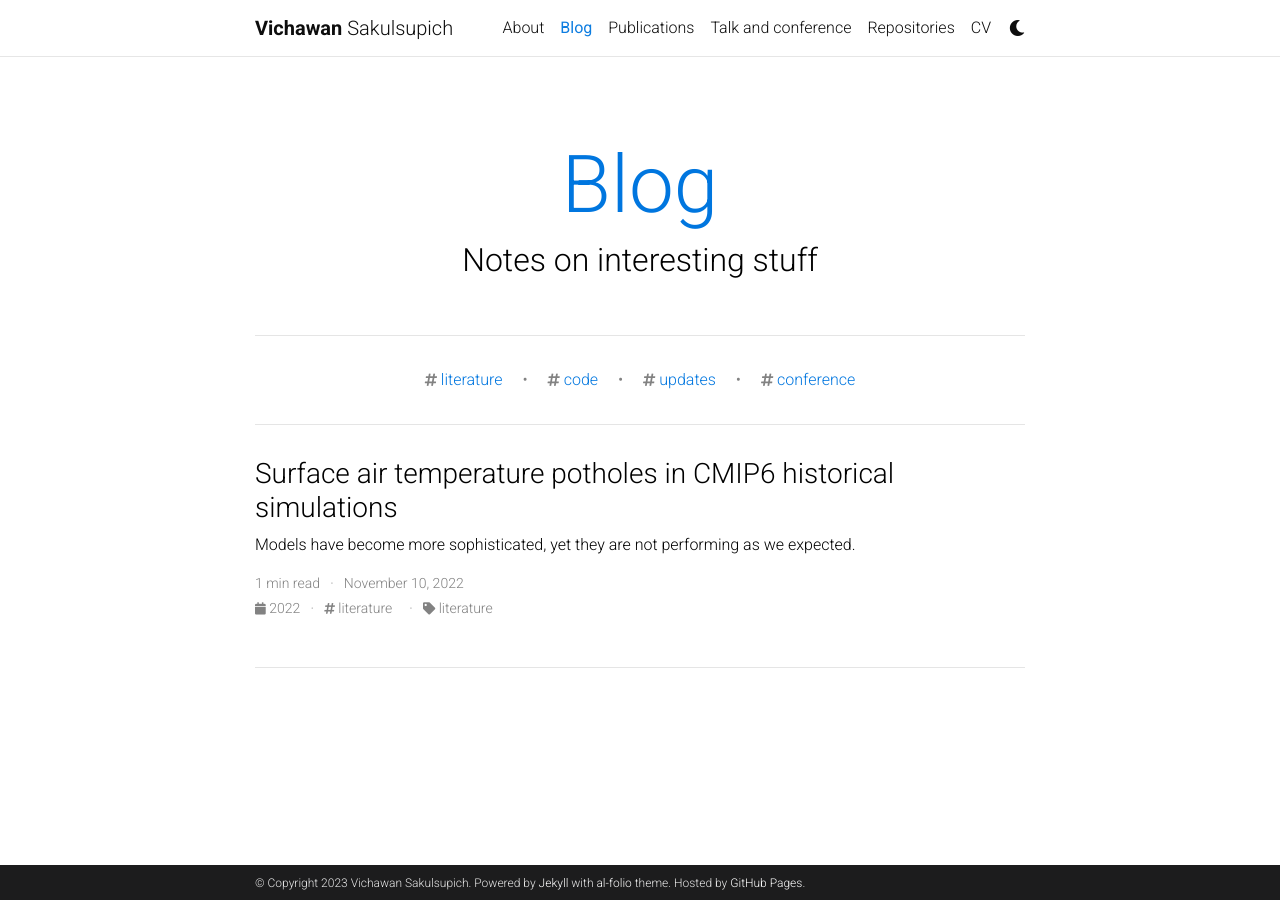
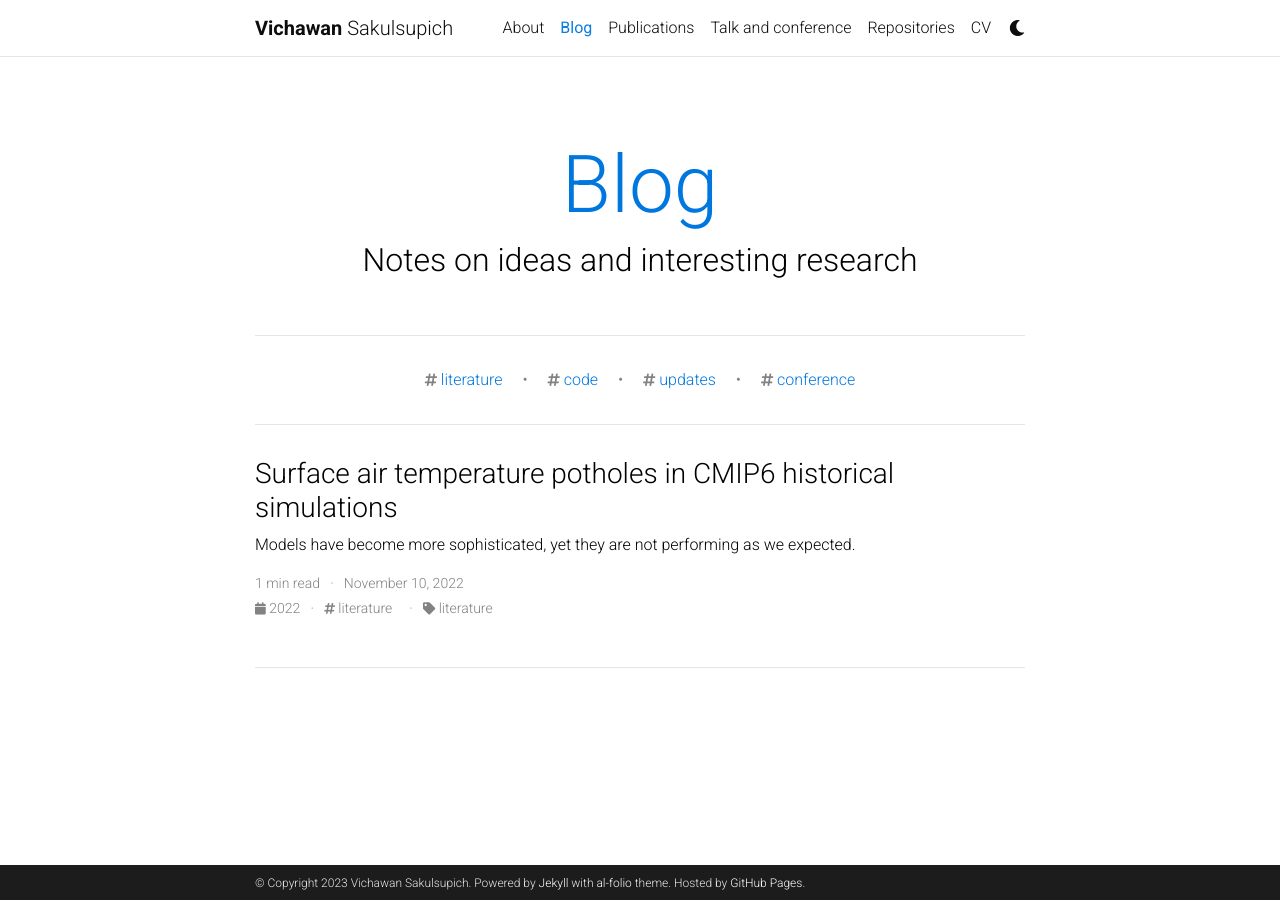
Before and after one commit to vichawans/vichawans.github.io, a Jekyll site: the page built from blog/index.html, in a window 1280 px wide. Built offline with Jekyll 4.4.1, drawn with Linux system fonts in a browser that asks for light colours; the list of posts is cut into pages by our own code; comment, search, counter and statistics services are not loaded; a style sheet for code colours, icons or effects is not loaded.

Commit message:
Update _config.yml

```diff
--- a/_config.yml
+++ b/_config.yml
@@ -8,7 +8,7 @@ middle_name:
 last_name: Sakulsupich
 email: vs480@cam.ac.uk
 description: > # the ">" symbol means to ignore newlines until "footer_text:"
-  Atmospheric chemistry. Climate models and data visualization.
+  Atmospheric chemistry. Aerosols. Climate models.
 footer_text: >
   Powered by <a href="https://jekyllrb.com/" target="_blank">Jekyll</a> with <a href="https://github.com/alshedivat/al-folio">al-folio</a> theme.
   Hosted by <a href="https://pages.github.com/" target="_blank">GitHub Pages</a>.
@@ -112,7 +112,7 @@ bing_site_verification:  # out your bing-site-verification ID (Bing Webmaster)
 
 blog_name: Blog # blog_name will be displayed in your blog page
 blog_nav_title: Blog # your blog must have a title for it to be displayed in the nav bar
-blog_description: Notes on interesting stuff
+blog_description: Notes on ideas and interesting research
 permalink: /blog/:year/:title/
 
 # Pagination
```
